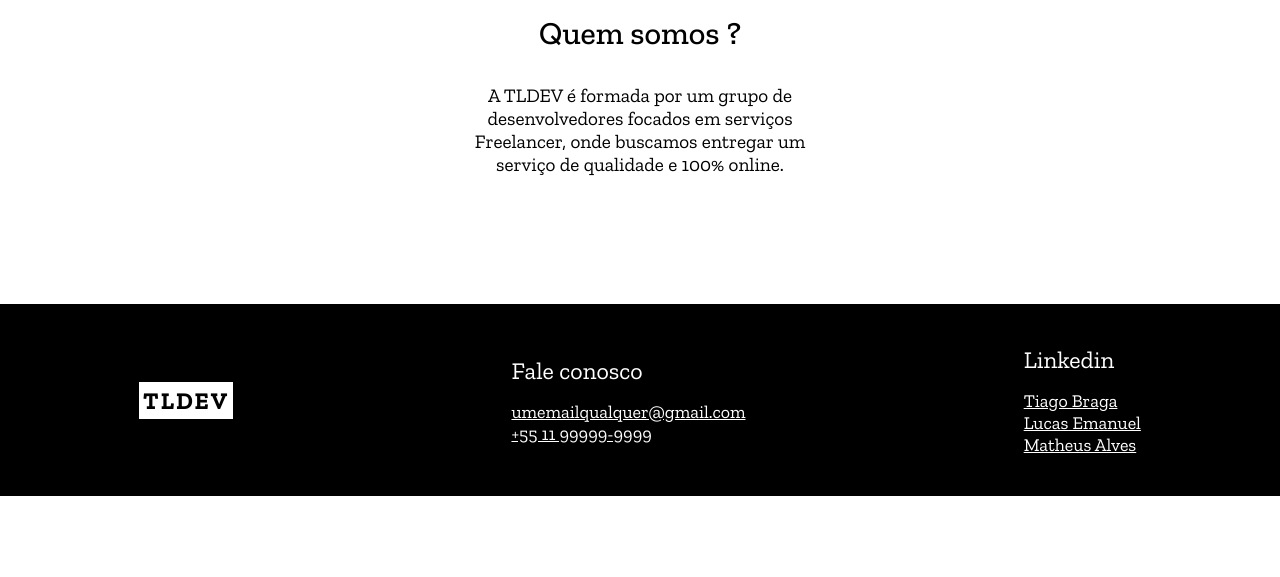
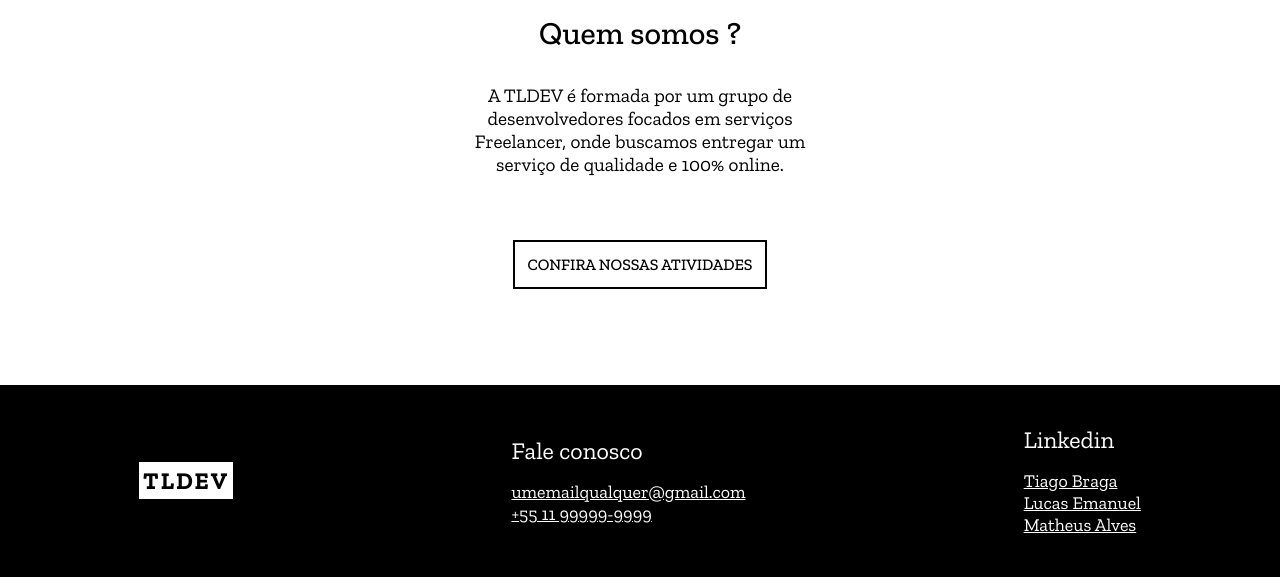
Before and after one commit to TLDEV-BR/TLDEV-SITE, a Flask app: page / in a window 1280 px wide. Shown: the part 1075-1652 px from the top of the page. Before the commit the page ends 1571 px from the top, so only its background shows below. Run offline with Flask 2, Linux system fonts and the light colour scheme.

Commit message:
correction in layout

```diff
--- a/static/css/index.css
+++ b/static/css/index.css
@@ -33,7 +33,6 @@ html{
 }
 
 .action-button {
-    background-color: transparent;
     border: 2px solid var(--banner-text);
     margin-top: 2rem;
     padding: 0.8rem;
@@ -48,6 +47,7 @@ html{
 .action-button:hover {
     background-color: var(--banner-hover-action);
     color: var(--banner-bg-color);
+    opacity: 100%;
 }
 
 .info-banner {
@@ -122,4 +122,21 @@ html{
     justify-content: center;
     flex-direction: column;
     margin-top: 6rem;
+
 }
+.button-blog{
+    border: 2px solid var(--banner-bg-color);
+    margin-top: 2rem;
+    padding: 0.8rem;
+    font-size: 1rem;
+    font-weight: 500;
+    text-decoration: none;
+    text-transform: uppercase;
+    color: var(--banner-bg-color);
+    transition: 0.6s;
+}
+.button-blog:hover{
+    background-color: var(--banner-bg-color);
+    color: var(--banner-text);
+    opacity: 100%;
+}
--- a/static/css/responsive/index_response.css
+++ b/static/css/responsive/index_response.css
@@ -33,12 +33,12 @@
     .bottom-nav{
         flex-direction: column;
         height: 20rem;
-        margin-top: 32rem;
+
     }
     .conventional-networks{
         text-align: center;
     }
     .summary{
-        margin-top: 25rem;
+        margin-top: 30rem;
     }
 }
--- a/templates/index.html
+++ b/templates/index.html
@@ -35,6 +35,7 @@
         <div class="box-info">
             <p class="box-content">A TLDEV é formada por um grupo de desenvolvedores focados em serviços Freelancer, onde buscamos entregar um serviço de qualidade e 100% online.</p>
         </div>
+        <a href="http://" class="button-blog">Confira nossas atividades</a>
     </div>
     <script src="{{ url_for('static', filename='javascript/index.js') }}"></script>
 {% endblock %}
```
